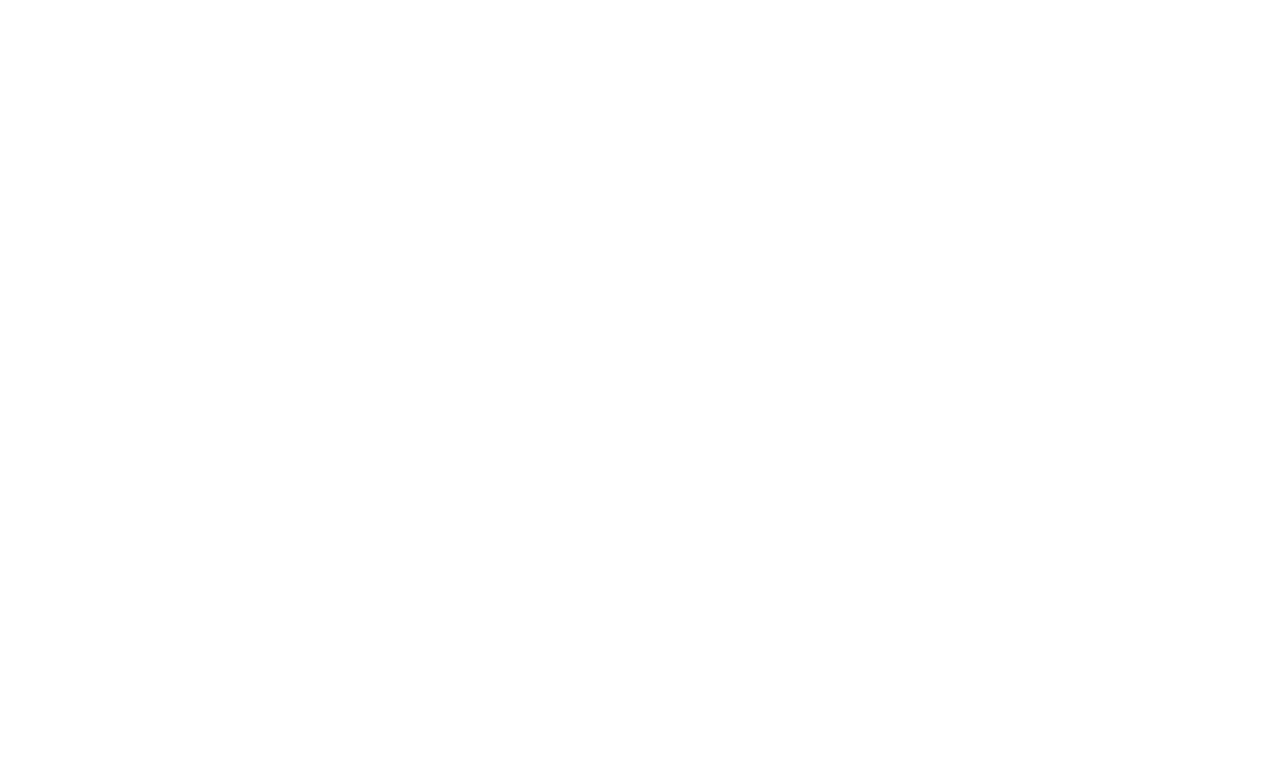
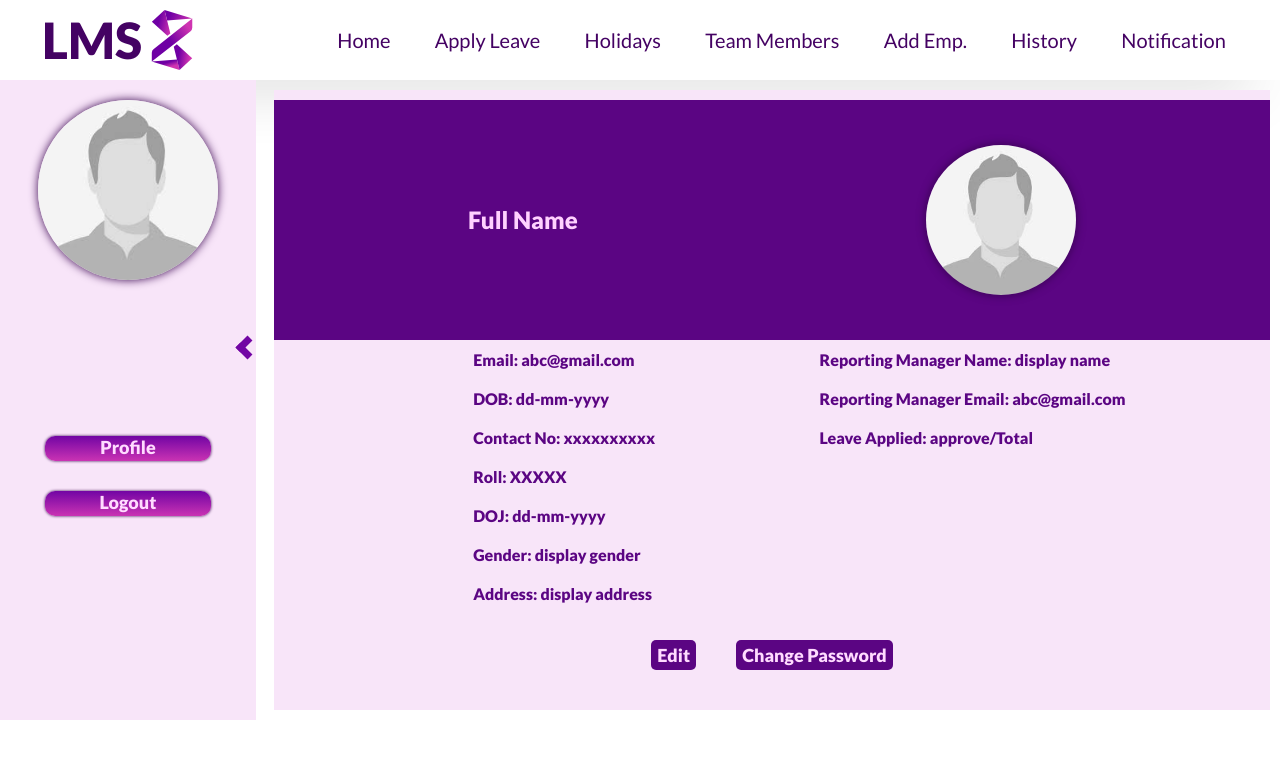
Before and after one commit to shubh045/learning-management-system, a React (Create React App) app in the folder Client/: page /profile in a window 1280 px wide. Before the commit this address had no page. Shown: the top 758 px of the page. Built offline with nearby package versions, Linux system fonts and the light colour scheme.

Commit message:
created profileinfo

```diff
--- a/Client/src/component/AddEmployee/AddEmployee.js
+++ b/Client/src/component/AddEmployee/AddEmployee.js
@@ -1,4 +1,5 @@
 import "./AddEmployee.css";
+import React from 'react'
 import { useState } from "react";
 const Addemp = () => {
 
--- a/Client/src/component/Layout/Layout.css
+++ b/Client/src/component/Layout/Layout.css
@@ -1,7 +1,7 @@
 main {
     display: grid;
     /* grid-template-columns: 450px 1fr; */
-    grid-template-columns: 20% 1fr;
-    grid-gap: 30px;
+    grid-template-columns: 20vw 1fr;
+    grid-gap: 8px;
     min-height: 80vh;
 }
--- a/Client/src/component/Layout/Layout.js
+++ b/Client/src/component/Layout/Layout.js
@@ -2,6 +2,8 @@
 import {Outlet} from "react-router-dom"
 import Profile from "../Profile/Profile"
 import "./Layout.css"
+import React from 'react'
+
 
 const Layout = () => {
 
--- a/Client/src/component/Loginfo/Loginfo.css
+++ b/Client/src/component/Loginfo/Loginfo.css
@@ -18,6 +18,7 @@
     height: 2vw;
     width: 90%;
     padding-bottom: 2px;
+    border: none;
 }
 #forgot,#login{
     height: 3vw;
@@ -26,6 +27,7 @@
     font-weight: bold;
     color:#7205a4 ;
     margin-bottom:8%;
+    border: none;
 }
 
 .frm{
--- a/Client/src/component/Navbar/navbar.js
+++ b/Client/src/component/Navbar/navbar.js
@@ -18,10 +18,10 @@
             {/* second logo part */}
             <div className='menu-link'>
                 <ul>
-                    <li>{<button class="button b" onclick="Hell()">Home</button>}</li>
+                    <li>{<button class="button b" onClick={() => navigate("/")}>Home</button>}</li>
                     <li>{<button class="button b" onClick={() => navigate("/apply-leave")}>Apply Leave</button>}</li>
                     <li>{<button class="button b">Holidays</button>}</li>
-                    <li>{<button class="button b">View Profile</button>}</li>
+                    <li>{<button class="button b">Team Members</button>}</li>
                     <li>{<button class="button b">Add Emp.</button>}</li>
                     {/* <li> <Link to={"/add-employee"} >Add emp</Link> </li> */}
                     <li>{<button class="button b">History</button>}</li>
--- a/Client/src/component/Profile/Changepwd.css
+++ b/Client/src/component/Profile/Changepwd.css
@@ -1,28 +1,29 @@
 .mainflex{
     font-family: "lato";
     padding-top: 8%;
-    max-width: 78vw;
-    background: plum;
+    background: rgb(248, 229, 249);
     display: flex;
     flex-direction: column;
     align-items: center;
-    height: 70vh;
     gap:20px;
     font-size: 20px;
     color: #5b0583;
     text-shadow: 0px 0px 8px #ca33b3;
     font-weight:bolder;
+    width: 100%;
 }
 .change{
     display: flex;
     flex-direction: column;
-    gap:28px;
+    gap:30px;
+    width: 50%;
 }
 .changeflex{
     display: flex;
     flex-direction: row;
     gap:20px;
     justify-content: space-between;
+    align-items: center;
 }
 #cpwd,#npwd,#nnpwd{
     max-height:20px;
@@ -30,8 +31,8 @@
 }
 #save,#cancel{
     width:40%;
+    /* height: 40px; */
     border-radius: 5px;
-    height:30px;
     background:#5b0583;
     color: rgb(255, 219, 255);
     font-weight: bold;
--- a/Client/src/component/Profile/Changepwd.js
+++ b/Client/src/component/Profile/Changepwd.js
@@ -1,6 +1,8 @@
 import React from 'react'
 import './Changepwd.css'
+import { useNavigate } from 'react-router-dom'
 export default function Changepwd() {
+	const navigate = useNavigate()
   return (
     <div className="mainflex">
 		<h2>Change Password</h2>
@@ -18,8 +20,8 @@
 	    		<input type="password" name="nnpassword" placeholder="confirm new password" id="nnpwd" />
 				</div>
 				<div className='changeflex'>
-				<input type="button" value="Save" id="save"/>
-	    		<input type="button" value="Cancel" id="cancel" />
+				<button type="button" id="save">Save</button>
+	    		<button id="cancel" onClick={() => navigate("/profile")}>Cancel</button>
 				</div>
 	        </form>
 	  </div>
--- a/Client/src/component/Profile/Profile.css
+++ b/Client/src/component/Profile/Profile.css
@@ -3,22 +3,19 @@
     display: flex;
     flex-direction: column;
     align-items: center;
-    width:20vw;
-    height: 89vh;
-    /* height: 100%; */
     font-family: "lato";
+    gap:80px;
 }
 .profsubcont{
     display: flex;
     flex-direction: column;
     align-items: center;
-    height: 50%;
     width:100%;
-    gap:35px;
+    gap:20px;
 }
 .end{
-    gap:3px;
-    justify-content: end
+    gap:30px;
+    justify-content: end;
 }
 .arrowl{
     border: solid #7205a4;
@@ -46,12 +43,14 @@
     width:65%;
     border-radius: 10px;
     box-shadow: 0px 0px 3px #35034c;
-    height:30px;
+    height:25px;
     background:linear-gradient(#7205a4, #ca33b3);
     color: rgb(255, 219, 255);
     font-weight: bold;
     font-size: 18px;
     border: none;
+    text-decoration: none;
+    text-align: center;
     transition-duration: 1s;
 }
 .profbtn:hover{
--- a/Client/src/component/Profile/Profile.js
+++ b/Client/src/component/Profile/Profile.js
@@ -13,13 +13,13 @@
       <img src={dummy}  className='profpic'/><br/>
       <i className="arrowl" onclick={collapse}></i>
       </div>
-      <Link to={"/"}>Dashboard</Link><br />
+      {/* <Link to={"/"}>Dashboard</Link><br />
       <Link to={"/team-member"}>Team member</Link> <br />
       <Link to={"/apply-leave"}>Apply Leave</Link><br />
-      <Link to={"/login"}>Login</Link>
+      <Link to={"/login"}>Login</Link> */}
       <div className='profsubcont end'>
-      <button className='profbtn'>Profile</button><br/>
-      <button className='profbtn'>Logout</button><br/>
+      <Link to={"/profile"} className='profbtn'>Profile</Link>
+      <Link to={"/login"} className='profbtn'>Logout</Link><br/>
       </div>
     </div>
   )
--- /dev/null
+++ b/Client/src/component/Profile/Profileinfo.css
@@ -0,0 +1,59 @@
+.info{
+    font-family: "lato";
+    padding-top: 1%;
+    background:rgb(248, 229, 249) ;
+    display: flex;
+    flex-direction: column;
+    align-items: center;
+    gap:10px;
+    color: #5b0583;
+    font-weight:bolder;
+    width: 100%;
+}
+.tinfo{
+    background: #5b0583;
+    width: 100%;
+    color: rgb(255, 209, 255);
+    display: flex;
+    flex-direction: row;
+    align-items: center;
+    justify-content: space-around;
+    padding: 20px;
+    height: 30vh;
+}
+.image{
+    height:150px;
+    width:150px;
+    border-radius: 100px;
+    box-shadow: 0px 0px 10px #35034c;
+}
+.minfo{
+    width: 100%;
+    display: flex;
+    height: 35vh;
+    flex-direction: column;
+    flex-wrap: wrap;
+    gap:20px;
+    padding-left: 20%;
+}
+
+.binfo{
+    display: flex;
+    flex-direction: row;
+    gap:40px;
+}
+.edit,.changepass{
+    border-radius: 5px;
+    height:30px;
+    background:#5b0583;
+    color: rgb(255, 219, 255);
+    font-weight: bold;
+    font-size: 18px;
+    border: none;
+    transition-duration: 0.5s;
+}
+.edit:hover,.changepass:hover{
+    box-shadow: 0px 0px 6px #35034c;
+    text-shadow: 0px 0px 5px purple;
+    transform: TranslateY(4px);
+}
--- /dev/null
+++ b/Client/src/component/Profile/Profileinfo.js
@@ -0,0 +1,32 @@
+import React from 'react'
+import './Profileinfo.css'
+import { useNavigate } from 'react-router-dom'
+import dummy from './dummypic.jpg'
+//pic,name,email,dob,doj,roll,gender,contact no, address, reporting manager,leave request,pending leave
+export default function Profileinfo() {
+	const navigate = useNavigate()
+  return (
+    <div className="info">
+	    	<div className='tinfo'>
+				<h2>Full Name</h2>
+				<img src={dummy} className='image' alt="pic"/>
+			</div>
+			<div className='minfo'>
+				<div>Email: abc@gmail.com</div>
+        <div>DOB: dd-mm-yyyy</div>
+        <div>Contact No: xxxxxxxxxx</div>
+        <div>Roll: XXXXX</div>
+        <div>DOJ: dd-mm-yyyy</div>
+        <div>Gender: display gender</div>
+        <div>Address: display address</div>
+        <div>Reporting Manager Name: display name</div>
+        <div>Reporting Manager Email: abc@gmail.com</div>
+        <div>Leave Applied: approve/Total</div>
+			</div>
+			<div className='binfo'>
+			<button className='edit'>Edit</button>
+      <button className='changepass' onClick={() => navigate("/change-pwd")}>Change Password</button>
+			</div>
+	  </div>
+  )
+}
```
Also changed, not shown: Client/src/route.js (+10 -0 lines).
